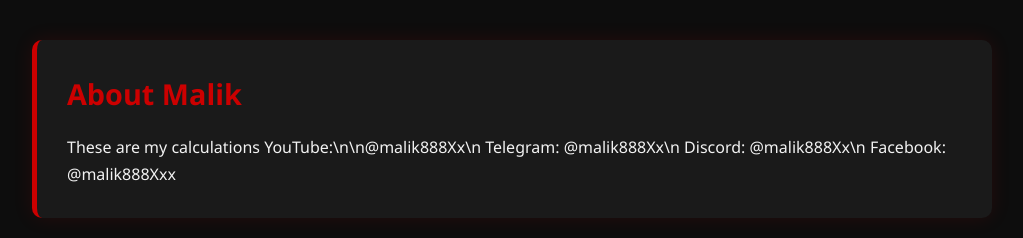
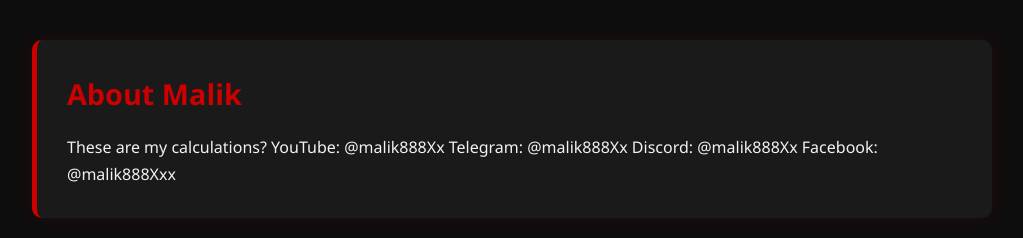
Before and after one commit to Mohnd00op/Malik, a plain HTML site: page index.html in a window 1280 px wide. Shown: the top 238 px of the page, without its empty margins (128-1151 px from the left). Drawn offline with Linux system fonts and the light colour scheme.

Commit message:
Update index.html

```diff
--- a/index.html
+++ b/index.html
@@ -268,7 +268,7 @@
 <main class="container">
   <section class="section">
     <h2>About Malik</h2>
-    <p>These are my calculations YouTube:\n\n@malik888Xx\n Telegram: @malik888Xx\n Discord: @malik888Xx\n Facebook: @malik888Xxx<p>
+    <p>These are my calculations? YouTube: @malik888Xx Telegram: @malik888Xx Discord: @malik888Xx Facebook: @malik888Xxx<p>
 
   </section>
 
```
